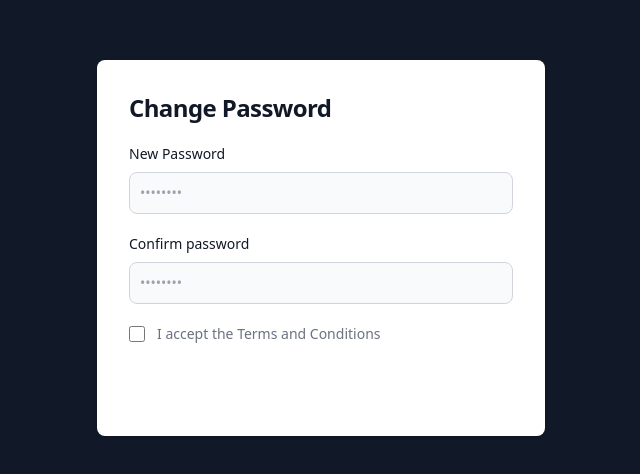
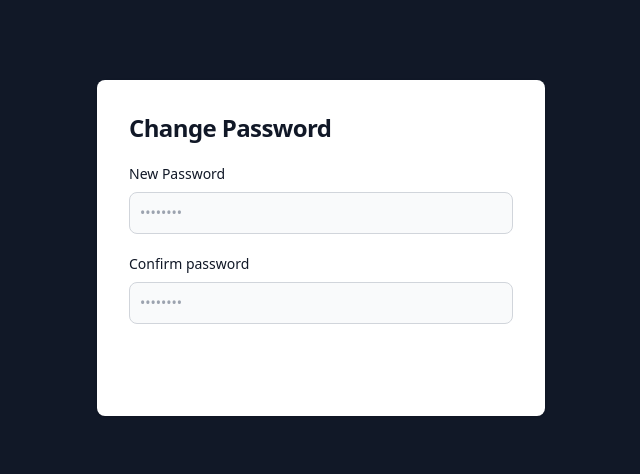
Before and after one commit to king-407/client, a React (Create React App) app: page /users/reset/1 in a window 1280 px wide. Shown: the part 152-626 px from the top of the page, without its empty margins (319-959 px from the left). Built offline with nearby package versions, Linux system fonts and the light colour scheme.

Commit message:
Consoles removed

```diff
--- a/src/pages/ResetPassword.js
+++ b/src/pages/ResetPassword.js
@@ -104,7 +104,7 @@
               value={values.name}
               onBlur={handleBlur}
               onChange={handleChange}
-              type="confirm-password"
+              type="password"
               name="confirmPassword"
               id="confirm-password"
               placeholder="••••••••"
@@ -117,31 +117,7 @@
               </span>
             )}
           </div>
-          <div class="flex items-start">
-            <div class="flex items-center h-5">
-              <input
-                id="newsletter"
-                aria-describedby="newsletter"
-                type="checkbox"
-                class="w-4 h-4 border border-gray-300 rounded bg-gray-50 focus:ring-3 focus:ring-primary-300 dark:bg-gray-700 dark:border-gray-600 dark:focus:ring-primary-600 dark:ring-offset-gray-800"
-                required=""
-              />
-            </div>
-            <div class="ml-3 text-sm">
-              <label
-                for="newsletter"
-                class="font-light text-gray-500 dark:text-gray-300"
-              >
-                I accept the{" "}
-                <a
-                  class="font-medium text-primary-600 hover:underline dark:text-primary-500"
-                  href="#"
-                >
-                  Terms and Conditions
-                </a>
-              </label>
-            </div>
-          </div>
+
           <button
             type="submit"
             class="w-full text-white bg-primary-600 hover:bg-primary-700 focus:ring-4 focus:outline-none focus:ring-primary-300 font-medium rounded-lg text-sm px-5 py-2.5 text-center dark:bg-primary-600 dark:hover:bg-primary-700 dark:focus:ring-primary-800"
```
